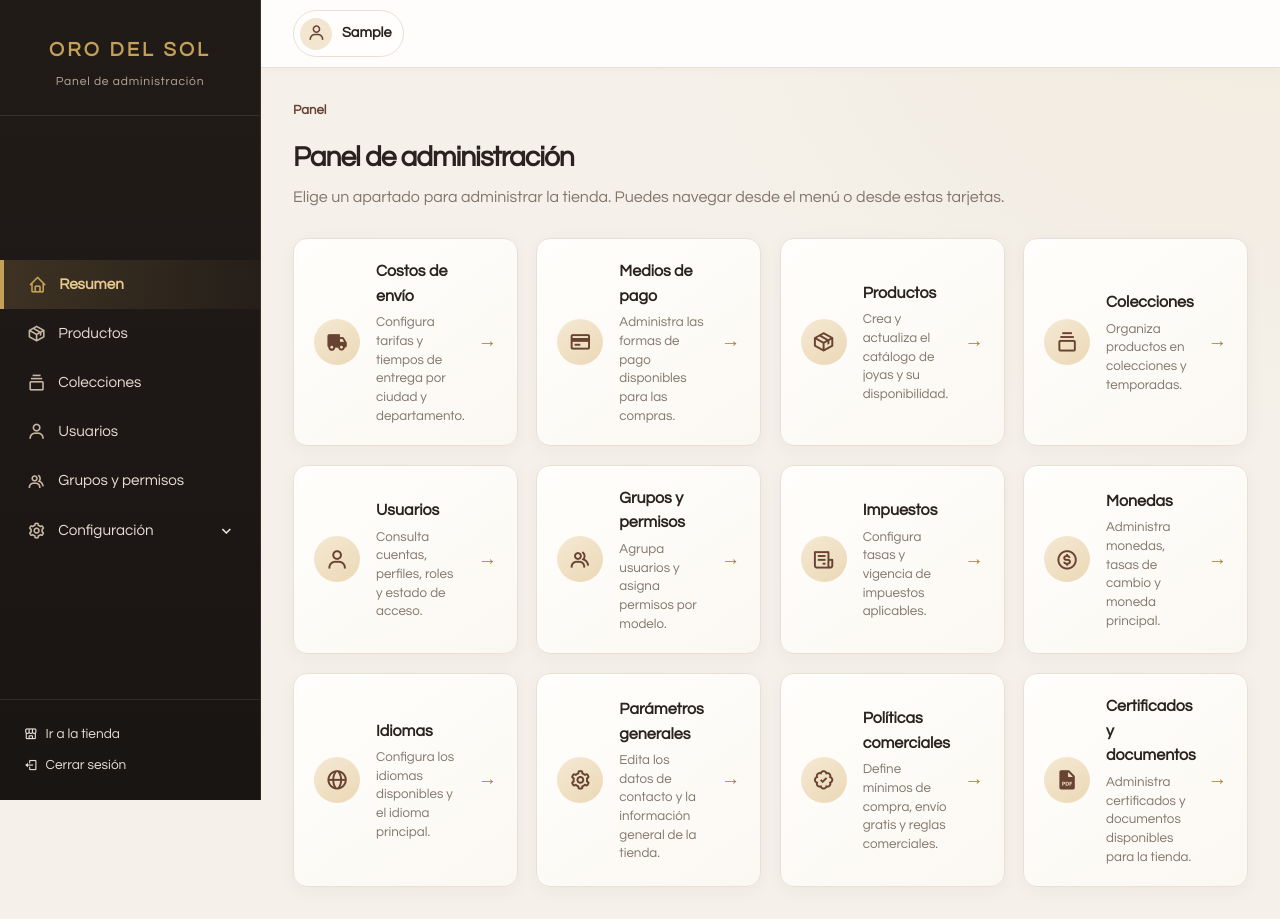
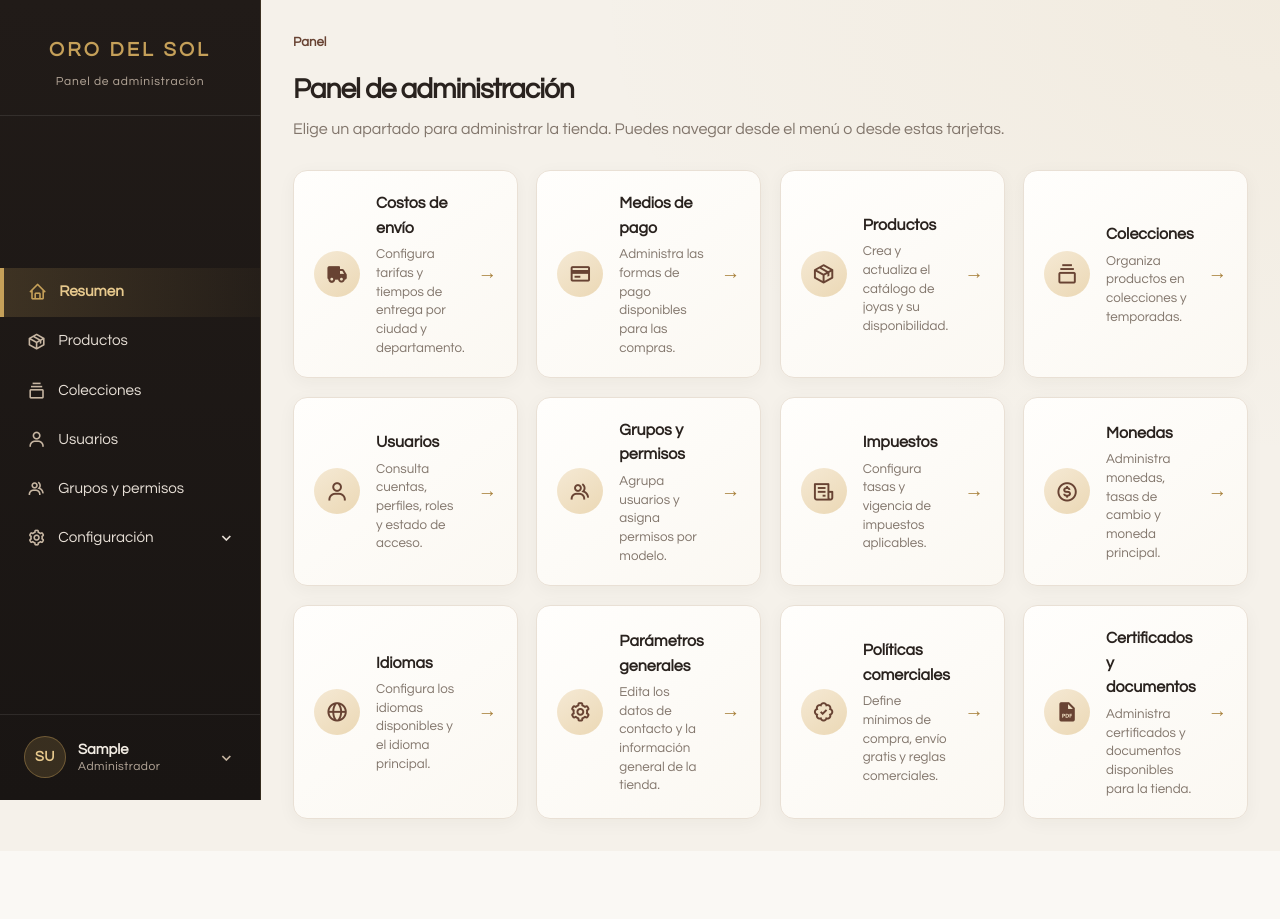
Before and after one commit to mariamcarlier/project-orodelsol, a Django app: page /panel-admin/ in a window 1280 px wide. After the commit the page ends 828 px from the top, so only its background shows below. Run offline with Django 5.2, Linux system fonts and the light colour scheme; the visitor is signed in with stand-in values (Sample User, id 1); parts of the project's set-up code (start-up, migrations or seed data) failed here and were passed over.

Commit message:
feat(admin): implementar menú de usuario en sidebar

```diff
--- a/static/css/dashboard-enhancements.css
+++ b/static/css/dashboard-enhancements.css
@@ -384,17 +384,147 @@ body.dashboard-body {
 }
 
 .sidebar-footer {
+    padding: 0.75rem;
     border-top: 1px solid rgba(255, 255, 255, 0.09);
 }
 
-.sidebar-footer a,
-.sidebar-footer .btn-logout {
-    transition: color 180ms ease;
+/* Menú de la cuenta (pie de la barra lateral) */
+
+.sidebar-user__summary {
+    display: flex;
+    align-items: center;
+    gap: 0.75rem;
+    min-height: 56px;
+    padding: 0.6rem 0.75rem;
+    box-sizing: border-box;
+    border-radius: 10px;
+    color: var(--sidebar-text);
+    cursor: pointer;
+    list-style: none;
+    transition: background-color 180ms ease;
 }
 
-.sidebar-footer a:hover,
-.sidebar-footer .btn-logout:hover {
+.sidebar-user__summary::-webkit-details-marker {
+    display: none;
+}
+
+.sidebar-user__summary:hover,
+.sidebar-user[open] > .sidebar-user__summary {
+    background: rgba(197, 160, 89, 0.1);
+}
+
+.sidebar-user__avatar {
+    display: flex;
+    align-items: center;
+    justify-content: center;
+    flex: 0 0 40px;
+    width: 40px;
+    height: 40px;
+    overflow: hidden;
+    border: 1px solid rgba(197, 160, 89, 0.4);
+    border-radius: 50%;
+    background: rgba(197, 160, 89, 0.18);
     color: #E7C98D;
+    font-size: 0.9rem;
+    font-weight: 700;
+    letter-spacing: 0.04em;
+}
+
+.sidebar-user__photo {
+    width: 100%;
+    height: 100%;
+    object-fit: cover;
+}
+
+.sidebar-user__identity {
+    display: flex;
+    flex-direction: column;
+    min-width: 0;
+    line-height: 1.3;
+}
+
+.sidebar-user__name {
+    overflow: hidden;
+    color: #F3EDE4;
+    font-size: 0.92rem;
+    font-weight: 600;
+    text-overflow: ellipsis;
+    white-space: nowrap;
+}
+
+.sidebar-user__role {
+    color: #B6A89A;
+    font-size: 0.75rem;
+    letter-spacing: 0.04em;
+}
+
+.sidebar-user__chevron {
+    margin-left: auto;
+    color: #C7B6A2;
+    font-size: 1.2rem;
+    transition: transform 0.2s;
+}
+
+.sidebar-user[open] .sidebar-user__chevron {
+    transform: rotate(180deg);
+}
+
+.sidebar-user__menu {
+    margin: 0.35rem 0 0;
+    padding: 0;
+    list-style: none;
+}
+
+.sidebar-user__menu form {
+    margin: 0;
+}
+
+.sidebar-user__menu a,
+.sidebar-user__menu button {
+    display: flex;
+    align-items: center;
+    gap: 0.75rem;
+    width: 100%;
+    min-height: 44px;
+    box-sizing: border-box;
+    padding: 0.55rem 0.75rem;
+    border: 0;
+    border-radius: 8px;
+    background: none;
+    color: #CFC4B8;
+    font: inherit;
+    font-size: 0.88rem;
+    text-align: left;
+    text-decoration: none;
+    cursor: pointer;
+    transition:
+        background-color 180ms ease,
+        color 180ms ease;
+}
+
+.sidebar-user__menu i {
+    color: #C7B6A2;
+    font-size: 1.15rem;
+}
+
+.sidebar-user__menu a:hover,
+.sidebar-user__menu button:hover {
+    background: rgba(197, 160, 89, 0.12);
+    color: #E7C98D;
+}
+
+.sidebar-user__menu a:hover i,
+.sidebar-user__menu button:hover i {
+    color: var(--primary-gold);
+}
+
+/* Foco hacia dentro: el pie está dentro de un contenedor con scroll y un
+   contorno externo quedaría recortado. */
+.sidebar-user__summary:focus-visible,
+.sidebar-user__menu a:focus-visible,
+.sidebar-user__menu button:focus-visible {
+    outline: 3px solid var(--primary-gold);
+    outline-offset: -3px;
 }
 
 /* Barra superior */
@@ -408,22 +538,13 @@ body.dashboard-body {
     box-shadow: 0 2px 10px rgba(54, 39, 28, 0.025);
 }
 
-.topbar .admin-profile-link {
-    transition:
-        background-color 180ms ease,
-        border-color 180ms ease,
-        box-shadow 180ms ease;
-}
-
-.topbar .admin-profile-link:hover {
-    background: #FBF5E9;
-    border-color: rgba(197, 160, 89, 0.65);
-    box-shadow: 0 3px 10px rgba(54, 39, 28, 0.06);
-}
-
-.admin-profile-link__avatar {
-    background: #F2E6D1;
-    color: var(--accent-brown);
+/* Hoy la barra solo contiene el botón del menú móvil. En escritorio se oculta
+   para no dejar una franja vacía. Cuando se añadan búsqueda o notificaciones
+   reales, basta con eliminar esta regla. */
+@media (min-width: 769px) {
+    .topbar {
+        display: none;
+    }
 }
 
 /* Área de trabajo */
@@ -813,10 +934,6 @@ body.dashboard-body {
     .dashboard-home-grid {
         grid-template-columns: minmax(0, 1fr);
     }
-
-    .topbar .admin-profile-link {
-        max-width: 70%;
-    }
 }
 
 /* Accesibilidad: respetar la preferencia de movimiento reducido */
@@ -826,7 +943,10 @@ body.dashboard-body {
     .dashboard-button,
     .menu-item a,
     .menu-group summary,
-    .topbar .admin-profile-link {
+    .sidebar-user__summary,
+    .sidebar-user__chevron,
+    .sidebar-user__menu a,
+    .sidebar-user__menu button {
         transition: none;
     }
 
--- a/static/css/dashboard.css
+++ b/static/css/dashboard.css
@@ -174,32 +174,6 @@ body.dashboard-body {
     gap: 10px;
 }
 
-.sidebar-footer a {
-    display: flex;
-    align-items: center;
-    gap: 8px;
-    color: var(--sidebar-text);
-    text-decoration: none;
-    font-size: 0.85rem;
-}
-
-.logout-form {
-    margin: 0;
-}
-
-.sidebar-footer .btn-logout {
-    display: flex;
-    align-items: center;
-    gap: 8px;
-    padding: 0;
-    border: 0;
-    background: none;
-    color: var(--sidebar-text);
-    font: inherit;
-    font-size: 0.85rem;
-    cursor: pointer;
-}
-
 /* Layout Principal */
 .main-wrapper {
     flex: 1;
@@ -219,46 +193,6 @@ body.dashboard-body {
     padding: 0 2rem;
 }
 
-.topbar .admin-profile-link,
-.topbar .admin-profile-link:link,
-.topbar .admin-profile-link:visited {
-    display: flex;
-    align-items: center;
-    gap: 0.6rem;
-    padding: 0.4rem 0.7rem 0.4rem 0.4rem;
-    border: 1px solid var(--border-color);
-    border-radius: 999px;
-    background: var(--bg-card);
-    color: var(--text-dark);
-    font-size: 0.9rem;
-    font-weight: 600;
-    text-decoration: none;
-    transition: 0.2s;
-}
-
-.topbar .admin-profile-link:hover,
-.topbar .admin-profile-link:focus-visible {
-    border-color: var(--primary-gold);
-    box-shadow: 0 2px 8px rgba(41, 37, 36, 0.08);
-    color: var(--accent-brown);
-}
-
-.topbar .admin-profile-link:focus-visible {
-    outline: 2px solid var(--primary-gold);
-    outline-offset: 2px;
-}
-
-.admin-profile-link__avatar {
-    display: flex;
-    align-items: center;
-    justify-content: center;
-    width: 2rem;
-    height: 2rem;
-    border-radius: 50%;
-    background: rgba(197, 160, 89, 0.18);
-    color: var(--accent-brown);
-    font-size: 1.15rem;
-}
 
 .dashboard-content {
     padding: 2rem;
--- a/templates/admin_custom/base_dashboard.html
+++ b/templates/admin_custom/base_dashboard.html
@@ -15,8 +15,8 @@
 
     <!-- CSS del Proyecto -->
     <link rel="stylesheet" href="{% static 'css/tokens.css' %}">
-    <link rel="stylesheet" href="{% static 'css/dashboard.css' %}?v=4">
-    <link rel="stylesheet" href="{% static 'css/dashboard-enhancements.css' %}?v=4">
+    <link rel="stylesheet" href="{% static 'css/dashboard.css' %}?v=5">
+    <link rel="stylesheet" href="{% static 'css/dashboard-enhancements.css' %}?v=5">
     <!-- Iconos Boxicons -->
     <link rel="stylesheet" href="https://unpkg.com/boxicons@2.1.4/css/boxicons.min.css">
 </head>
@@ -67,16 +67,41 @@
             </ul>
         </nav>
 
+        <!-- Menú de la cuenta. Solo lo renderizan las vistas del panel, que ya exigen is_staff:
+             no se repite aquí «Panel de administración» (sería el «Resumen» del menú). -->
         <div class="sidebar-footer">
-            <a href="{% url 'core:inicio' %}" class="btn-site">
-                <i class='bx bx-store-alt'></i> <span>Ir a la tienda</span>
-            </a>
-            <form method="post" action="{% url 'admin:logout' %}" class="logout-form">
-                {% csrf_token %}
-                <button type="submit" class="btn-logout">
-                    <i class='bx bx-log-out'></i><span>Cerrar sesión</span>
-                </button>
-            </form>
+            <details class="sidebar-user">
+                <summary class="sidebar-user__summary">
+                    <span class="sidebar-user__avatar" aria-hidden="true">
+                        {% if request.user.foto %}<img class="sidebar-user__photo" src="{{ request.user.foto.url }}" alt="" width="40" height="40">{% else %}{{ request.user.iniciales }}{% endif %}
+                    </span>
+                    <span class="sidebar-user__identity">
+                        <span class="sidebar-user__name">{{ request.user.nombre_visible }}</span>
+                        <span class="sidebar-user__role">{{ request.user.tipo_cuenta }}</span>
+                    </span>
+                    <i class="bx bx-chevron-down sidebar-user__chevron" aria-hidden="true"></i>
+                </summary>
+                <ul class="sidebar-user__menu">
+                    <li>
+                        <a href="{% url 'core:inicio' %}">
+                            <i class="bx bx-store-alt" aria-hidden="true"></i><span>Ver tienda</span>
+                        </a>
+                    </li>
+                    <li>
+                        <a href="{% url 'usuarios:perfil' %}">
+                            <i class="bx bx-user" aria-hidden="true"></i><span>Mi perfil</span>
+                        </a>
+                    </li>
+                    <li>
+                        <form method="post" action="{% url 'core:cerrar_sesion' %}">
+                            {% csrf_token %}
+                            <button type="submit">
+                                <i class="bx bx-log-out" aria-hidden="true"></i><span>Cerrar sesión</span>
+                            </button>
+                        </form>
+                    </li>
+                </ul>
+            </details>
         </div>
     </aside>
 
@@ -92,13 +117,8 @@
                     aria-controls="sidebar" aria-expanded="false" aria-label="Abrir menú">
                 <i class="bx bx-menu" aria-hidden="true"></i>
             </button>
-
-            <a href="{% url 'usuarios:perfil' %}" class="admin-profile-link" aria-label="Ir al perfil de {{ request.user.get_short_name|default:request.user.username }}">
-                <span class="admin-profile-link__avatar">
-                    <i class="bx bx-user" aria-hidden="true"></i>
-                </span>
-                <span>{{ request.user.get_short_name|default:request.user.username }}</span>
-            </a>
+            <!-- Aquí se añadirán, cuando existan de verdad, búsqueda y notificaciones.
+                 Mientras solo haya el botón del menú, el CSS muestra esta barra solo en móvil. -->
         </header>
 
         <!-- AREA DE CONTENIDO -->
--- a/usuarios/models.py
+++ b/usuarios/models.py
@@ -117,6 +117,19 @@ class Usuario(AbstractUser):
         return nombre or self.username
 
     @property
+    def iniciales(self):
+        """Letras del avatar cuando la persona no tiene foto: «AL» para Ana López.
+
+        Usa la inicial del nombre y la del apellido; si falta alguno usa solo el
+        que exista, y si faltan ambos, la primera letra del nombre de usuario.
+        Nunca devuelve una cadena vacía. Es solo presentación.
+        """
+        letras = "".join(
+            (valor or "").strip()[:1] for valor in (self.first_name, self.last_name)
+        )
+        return (letras or (self.username or "?").strip()[:1]).upper()
+
+    @property
     def frase_bienvenida(self):
         """Frase de la cabecera de la cuenta, SIN el nombre: «Te damos la bienvenida».
 
```
Also changed, not shown: core/test_menu_usuario.py (added, +178 -0 lines), core/tests.py (+11 -3 lines), usuarios/tests.py (+32 -0 lines).
